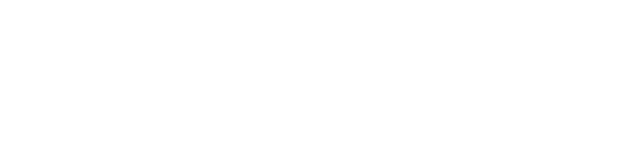
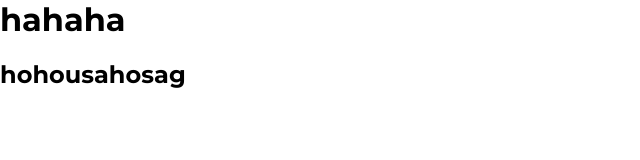
Before and after one commit to Colcho12/KOBREXWEB, a plain HTML site: page JJJJ.html in a window 1280 px wide. Shown: the whole page, without its empty margins (0-640 px from the left). Drawn offline with Linux system fonts and the light colour scheme.

Commit message:
modified:   JJJJ.html

```diff
--- a/JJJJ.html
+++ b/JJJJ.html
@@ -8,3 +8,6 @@
         <link rel="stylesheet" href="style.css">
         <link rel="icon" href="Logo Qualtia.png">
     </head>
+
+    <h1>hahaha</h1>
+    <h2>hohousahosag</h2>
```
